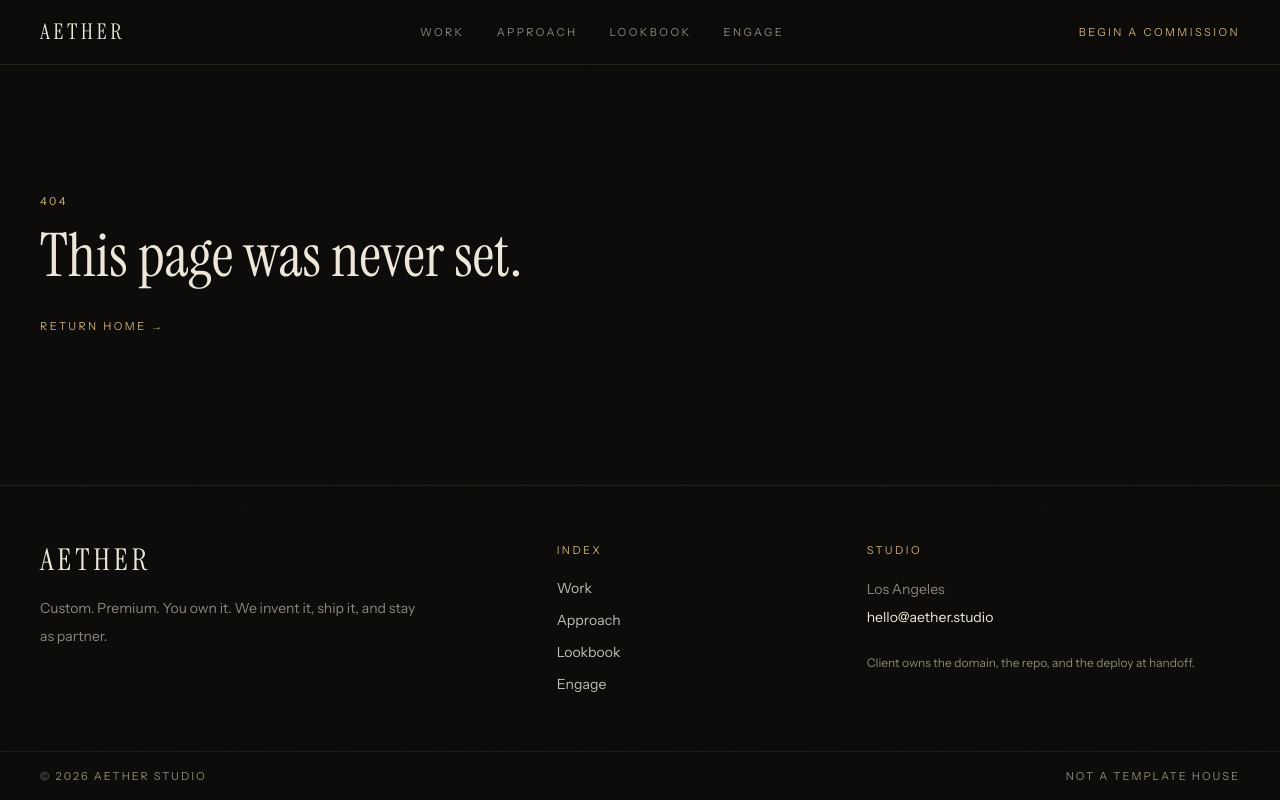
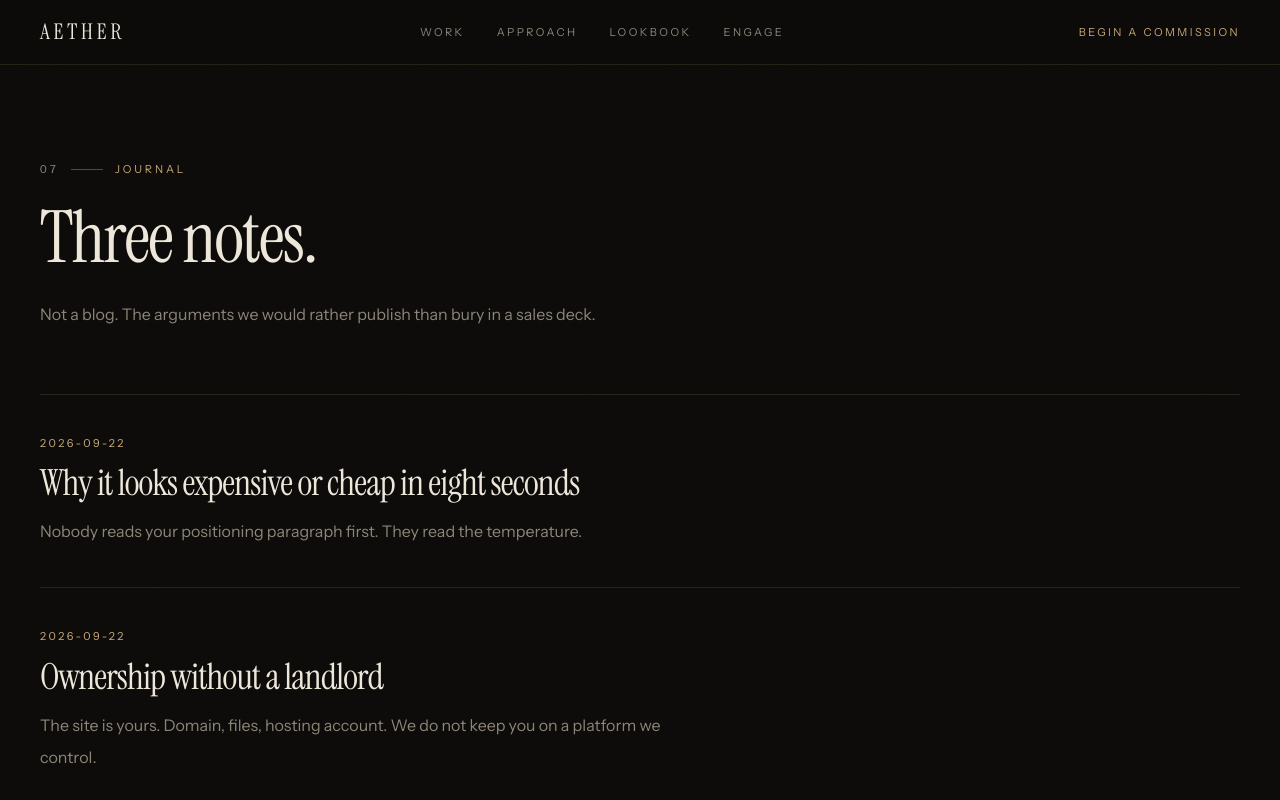
Before and after one commit to Coach-Mike/aether-studio, a Next.js app: page /journal in a window 1280 px wide. Before the commit this address had no page. Shown: the top 800 px of the page. Built offline with nearby package versions, Linux system fonts and the light colour scheme.

Commit message:
feat: work data, lookbook, journal routes, partner README

```diff
--- /dev/null
+++ b/src/app/journal/[slug]/page.tsx
@@ -0,0 +1,46 @@
+import type { Metadata } from "next";
+import Link from "next/link";
+import { notFound } from "next/navigation";
+import { getNote, notes } from "@/lib/journal";
+
+type Props = { params: Promise<{ slug: string }> };
+
+export function generateStaticParams() {
+  return notes.map((note) => ({ slug: note.slug }));
+}
+
+export async function generateMetadata({ params }: Props): Promise<Metadata> {
+  const { slug } = await params;
+  const note = getNote(slug);
+  if (!note) return { title: "Journal" };
+  return { title: note.title, description: note.dek };
+}
+
+export default async function NotePage({ params }: Props) {
+  const { slug } = await params;
+  const note = getNote(slug);
+  if (!note) notFound();
+
+  return (
+    <article className="px-5 py-16 md:px-10 md:py-24">
+      <p className="text-[11px] uppercase tracking-[0.22em] text-brass">{note.date}</p>
+      <h1 className="mt-4 max-w-4xl font-display text-5xl tracking-tight md:text-6xl">
+        {note.title}
+      </h1>
+      <p className="mt-6 max-w-2xl text-xl leading-9 text-smoke">{note.dek}</p>
+      <div className="mt-14 max-w-2xl space-y-6">
+        {note.body.map((paragraph) => (
+          <p key={paragraph.slice(0, 24)} className="text-base leading-8 text-paper/85">
+            {paragraph}
+          </p>
+        ))}
+      </div>
+      <Link
+        href="/contact"
+        className="mt-16 inline-block text-[11px] uppercase tracking-[0.22em] text-brass hover:text-paper"
+      >
+        Commission a flagship →
+      </Link>
+    </article>
+  );
+}
--- /dev/null
+++ b/src/app/journal/page.tsx
@@ -0,0 +1,36 @@
+import type { Metadata } from "next";
+import Link from "next/link";
+import { SectionLabel } from "@/components/section-label";
+import { notes } from "@/lib/journal";
+
+export const metadata: Metadata = {
+  title: "Journal",
+  description: "Short notes on taste, ownership, and how work should be shown.",
+};
+
+export default function JournalPage() {
+  return (
+    <div className="px-5 py-16 md:px-10 md:py-24">
+      <SectionLabel index="07">Journal</SectionLabel>
+      <h1 className="mt-6 max-w-3xl font-display text-5xl tracking-tight md:text-7xl">
+        Three notes.
+      </h1>
+      <p className="mt-6 max-w-xl text-base leading-8 text-smoke">
+        Not a blog. The arguments we would rather publish than bury in a sales deck.
+      </p>
+      <ul className="mt-16 divide-y divide-brass/15 border-y border-brass/15">
+        {notes.map((note) => (
+          <li key={note.slug} className="py-10">
+            <p className="text-[11px] uppercase tracking-[0.22em] text-brass">{note.date}</p>
+            <Link href={`/journal/${note.slug}`} className="mt-3 block">
+              <h2 className="font-display text-3xl tracking-tight hover:text-brass md:text-4xl">
+                {note.title}
+              </h2>
+              <p className="mt-3 max-w-2xl text-base leading-8 text-smoke">{note.dek}</p>
+            </Link>
+          </li>
+        ))}
+      </ul>
+    </div>
+  );
+}
--- a/src/app/sitemap.ts
+++ b/src/app/sitemap.ts
@@ -1,15 +1,22 @@
 import type { MetadataRoute } from "next";
+import { notes } from "@/lib/journal";
 import { site } from "@/lib/site";
 import { cases } from "@/lib/work";
 
 export default function sitemap(): MetadataRoute.Sitemap {
-  const routes = ["", "/work", "/approach", "/engage", "/contact"].map((path) => ({
-    url: `${site.url}${path}`,
-    lastModified: new Date(),
-  }));
+  const routes = ["", "/work", "/approach", "/engage", "/contact", "/lookbook", "/journal"].map(
+    (path) => ({
+      url: `${site.url}${path}`,
+      lastModified: new Date(),
+    }),
+  );
   const work = cases.map((item) => ({
     url: `${site.url}/work/${item.slug}`,
     lastModified: new Date(),
   }));
-  return [...routes, ...work];
+  const journal = notes.map((note) => ({
+    url: `${site.url}/journal/${note.slug}`,
+    lastModified: new Date(),
+  }));
+  return [...routes, ...work, ...journal];
 }
```
Also changed, not shown: public/llms.txt, 1 other file (tests, documents, lock files or other folders).
